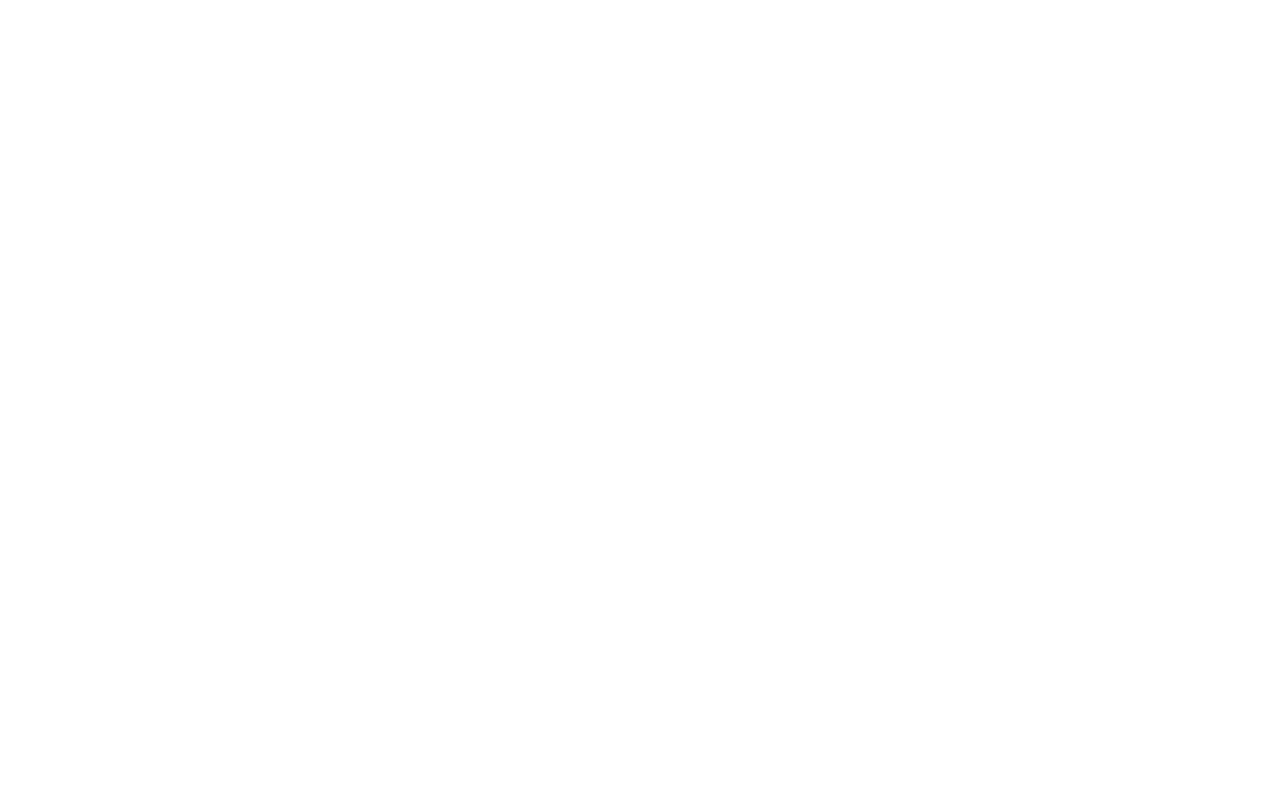
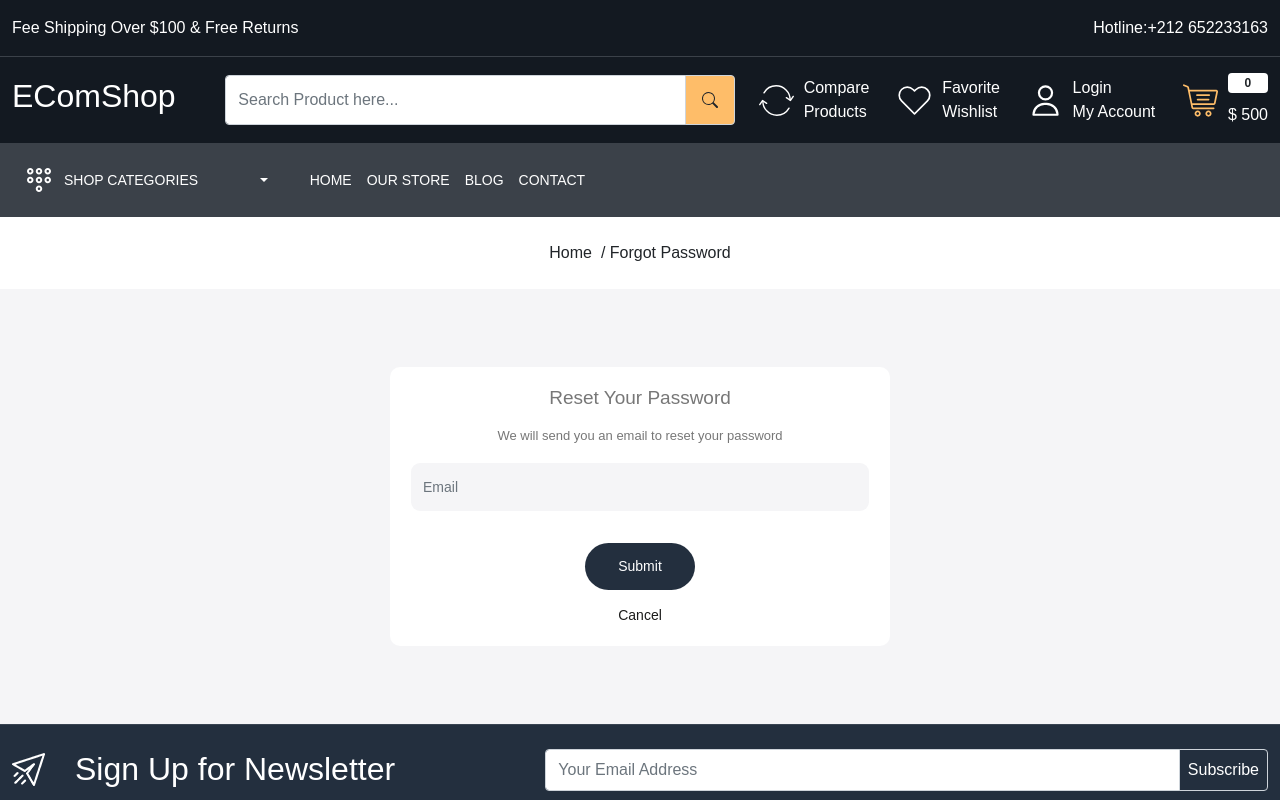
Before and after one commit to ismail-safha/MERN_ECOM_UI_BACK_END_DASHBORD, a React (Vite) app: page /forgot-password in a window 1280 px wide. Before the commit this address had no page. Shown: the top 800 px of the page. Built offline with nearby package versions, Linux system fonts and the light colour scheme.

Commit message:
Forgotpassword page ui

```diff
--- a/src/App.jsx
+++ b/src/App.jsx
@@ -9,6 +9,7 @@
 import CompareProduct from "./pages/CompareProduct";
 import Wishlist from "./pages/Wishlist";
 import Login from "./pages/Login";
+import Forgotpassword from "./pages/Forgotpassword";
 
 function App() {
   return (
@@ -24,6 +25,7 @@
             <Route path="compare" element={<CompareProduct />} />
             <Route path="wishlist" element={<Wishlist />} />
             <Route path="login" element={<Login />} />
+            <Route path="forgot-password" element={<Forgotpassword />} />
           </Route>
         </Routes>
       </BrowserRouter>
--- a/src/pages/Forgotpassword.jsx
+++ b/src/pages/Forgotpassword.jsx
@@ -0,0 +1,40 @@
+import BreadCrumb from "../components/BreadCrumb";
+import Meta from "../components/Meta";
+import { Link } from "react-router-dom";
+import CustomInput from "../components/CustomInput";
+const Forgotpassword = () => {
+  return (
+    <>
+      <Meta title={"Forgot Password"} />
+      <BreadCrumb title="Forgot Password" />
+      <section className="login-wrapper py-5 home-wrapper-2">
+        <div className="container-xxl">
+          <div className="row">
+            <div className="col-12">
+              <div className="auth-card">
+                <h3 className="text-center mb-3">Reset Your Password</h3>
+                <p className="text-center mt-2 mb-3">
+                  We will send you an email to reset your password
+                </p>
+                <form action="" className="d-flex flex-column gap-15">
+                  <CustomInput type="email" name="email" placeholder="Email" />
+
+                  <div>
+                    <div className="mt-3 d-flex justify-content-center flex-column gap-15 align-items-center">
+                      <button className="button border-0" type="submit">
+                        Submit
+                      </button>
+                      <Link to="/login">Cancel</Link>
+                    </div>
+                  </div>
+                </form>
+              </div>
+            </div>
+          </div>
+        </div>
+      </section>
+    </>
+  );
+};
+
+export default Forgotpassword;
```
Also changed, not shown: 1 other file (tests, documents, lock files or other folders).
